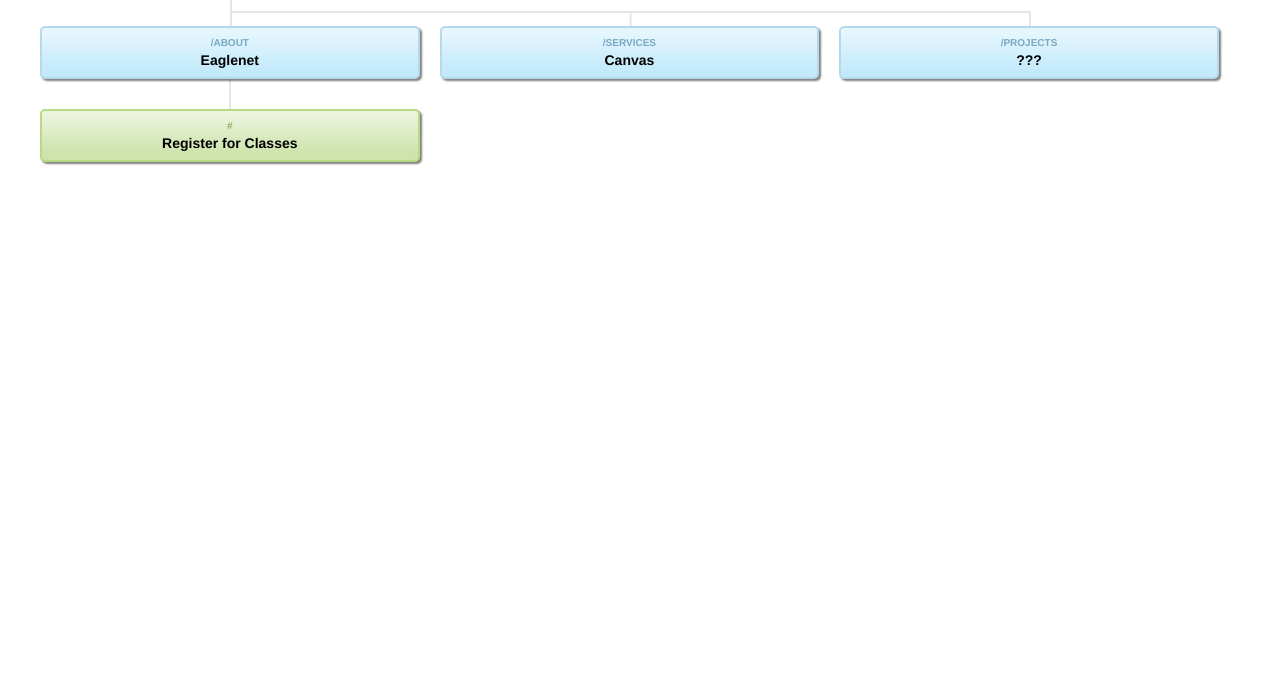
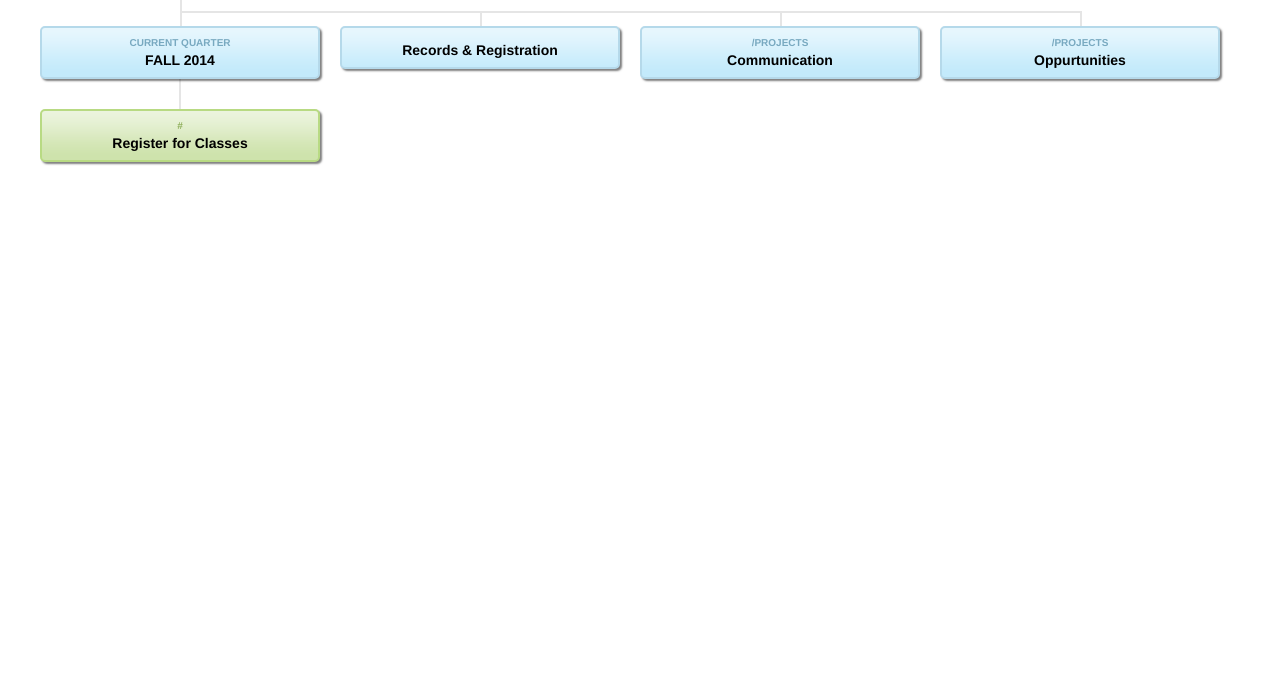
Before and after one commit to enachbar/p1-myewu-portal, a plain HTML site: page index.html in a window 1280 px wide. Shown: the part 122-800 px from the top of the page. Drawn offline with Linux system fonts and the light colour scheme.

Commit message:
Titles changed

```diff
--- a/index.html
+++ b/index.html
@@ -22,18 +22,18 @@
 			<li><a href="/sitemap">Site Map</a></li>
 		</ul>
 		-->
-		<ul id="primaryNav" class="col3">
+		<ul id="primaryNav" class="col4">
 			<li id="home"><a href="http://my.ewu.edu">Home</a></li>
 
-			<li><a href="/about">Eaglenet</a>
+			<li><a href="Current Quarter">FALL 2014</a>
 				<ul>
 					<li><a href="#">Register for Classes</a></li>
 				</ul>
 			</li>
 
-			<li><a href="/services">Canvas</a></li>
-			<li><a href="/projects">???</a></li>
-
+			<li><a href="">Records & Registration</a></li>
+			<li><a href="/projects">Communication</a></li>
+			<li><a href="/projects">Oppurtunities</a></li>
 
 	</div>
 
```
